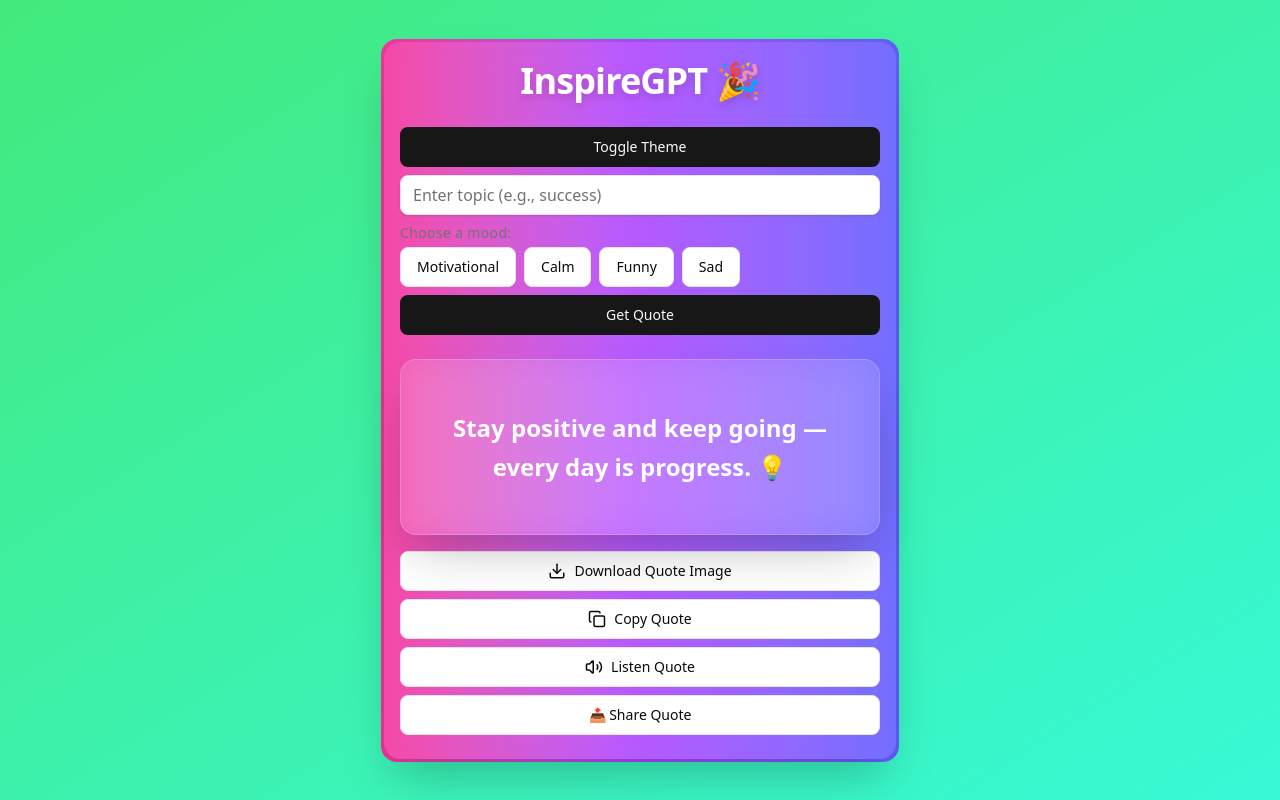
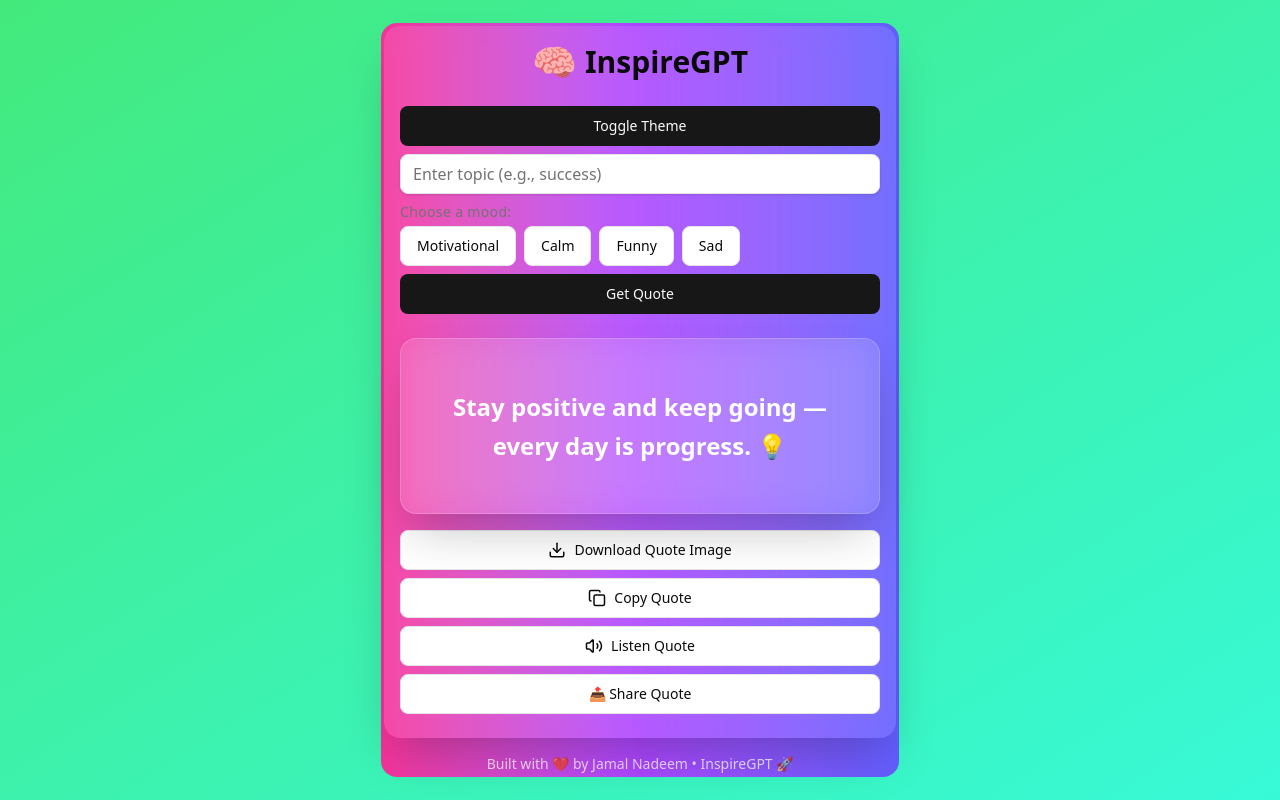
Before and after one commit to beginnercodee/InspireGPT, a Next.js app: page / in a window 1280 px wide. Built offline with nearby package versions, Linux system fonts and the light colour scheme; no server answers.

Commit message:
feat: apply the footer and logo polish

```diff
--- a/src/app/page.tsx
+++ b/src/app/page.tsx
@@ -124,9 +124,11 @@ export default function Home() {
           transition={{ duration: 0.5, ease: "easeOut" }}
           className="relative z-10 max-w-lg w-full flex flex-col justify-center p-4 space-y-4 bg-white/10 backdrop-blur-md rounded-2xl shadow-2xl"
         >
-          <h1 className="text-4xl font-bold text-center mb-6 leading-tight tracking-tight text-white drop-shadow-lg">
-  InspireGPT 🎉
+          <h1 className="text-3xl font-bold text-center mb-6 flex items-center justify-center gap-2">
+  <span role="img" aria-label="brain" className="text-4xl">🧠</span>
+  InspireGPT
 </h1>
+
 
 
           <Button
@@ -221,6 +223,10 @@ export default function Home() {
             </>
           )}
         </motion.main>
+        <footer className="mt-4 text-center text-sm text-white/80">
+  Built with ❤️ by Jamal Nadeem • InspireGPT 🚀
+</footer>
+
       </div>
     </div>
   );
```
